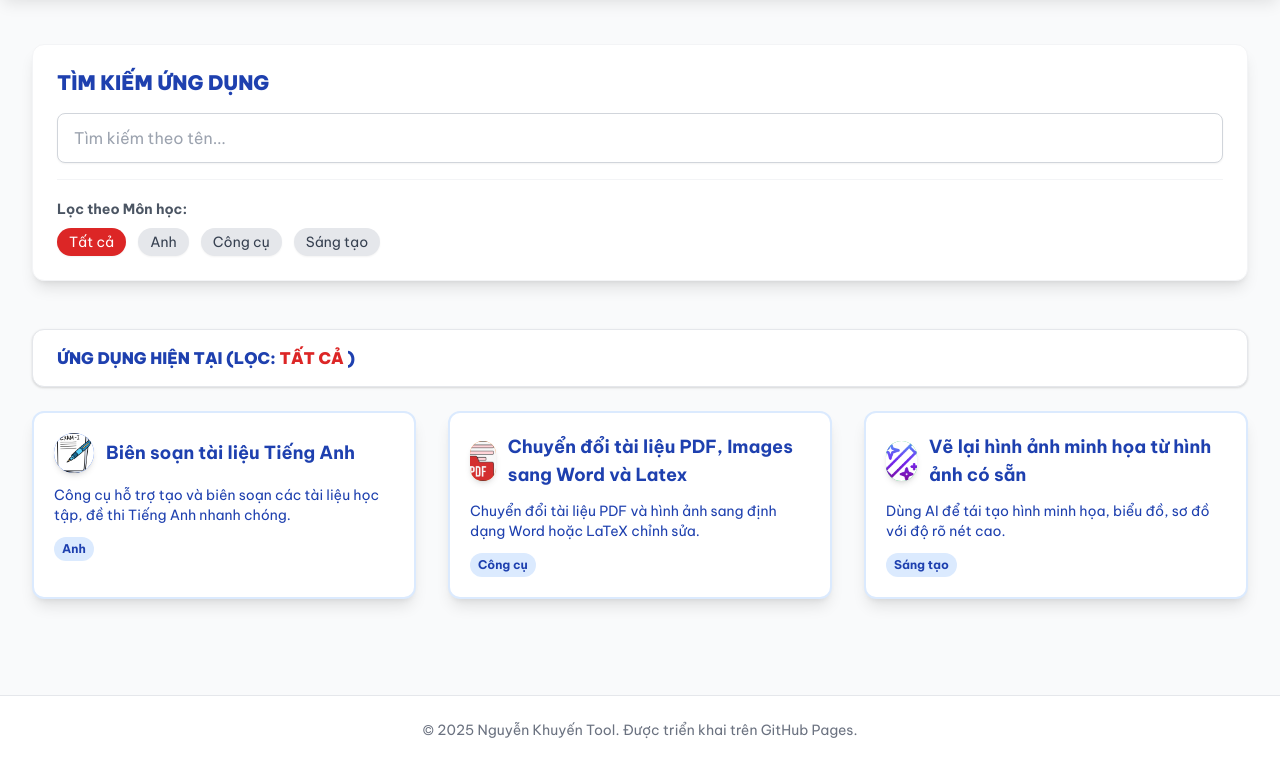
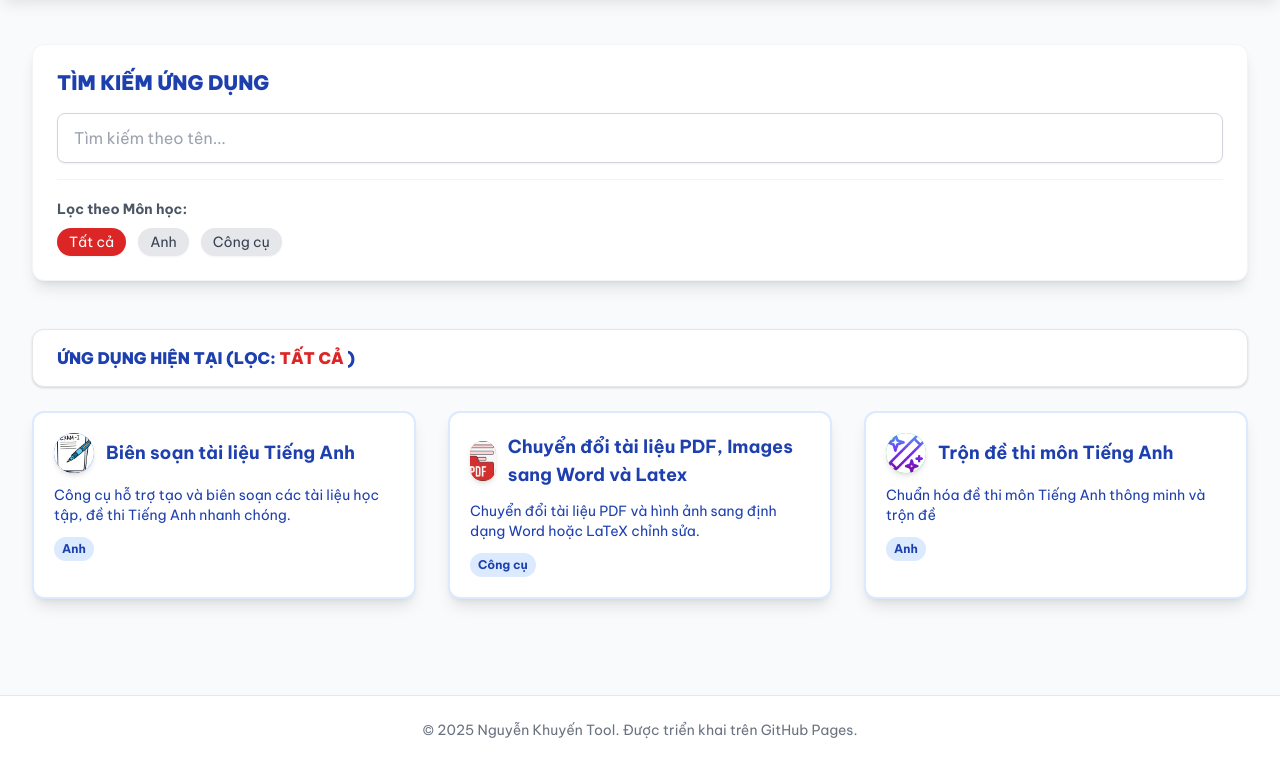
Before and after one commit to hiennguyenduc1996-lang/NGUYENKHUYENTOOL-WEBSITE, a plain HTML site: page index.html in a window 1280 px wide. Shown: the part 72-836 px from the top of the page. Drawn offline with nearby package versions, Linux system fonts and the light colour scheme.

Commit message:
Update index.html

```diff
--- a/index.html
+++ b/index.html
@@ -140,12 +140,12 @@
                 textColor: "text-dark-blue"
             },
             {
-                name: "Vẽ lại hình ảnh minh họa từ hình ảnh có sẵn",
-                description: "Dùng AI để tái tạo hình minh họa, biểu đồ, sơ đồ với độ rõ nét cao.",
-                url: "https://vedothitoanly.vercel.app/",
+                name: "Trộn đề thi môn Tiếng Anh",
+                description: "Chuẩn hóa đề thi môn Tiếng Anh thông minh và trộn đề",
+                url: "https://congcunk12tronde.vercel.app/",
                 icon: "images/iconapp3.png",
                 color: "bg-green-500",
-                subject: "Sáng tạo",
+                subject: "Anh",
                 textColor: "text-dark-blue"
             },
         ];
```
